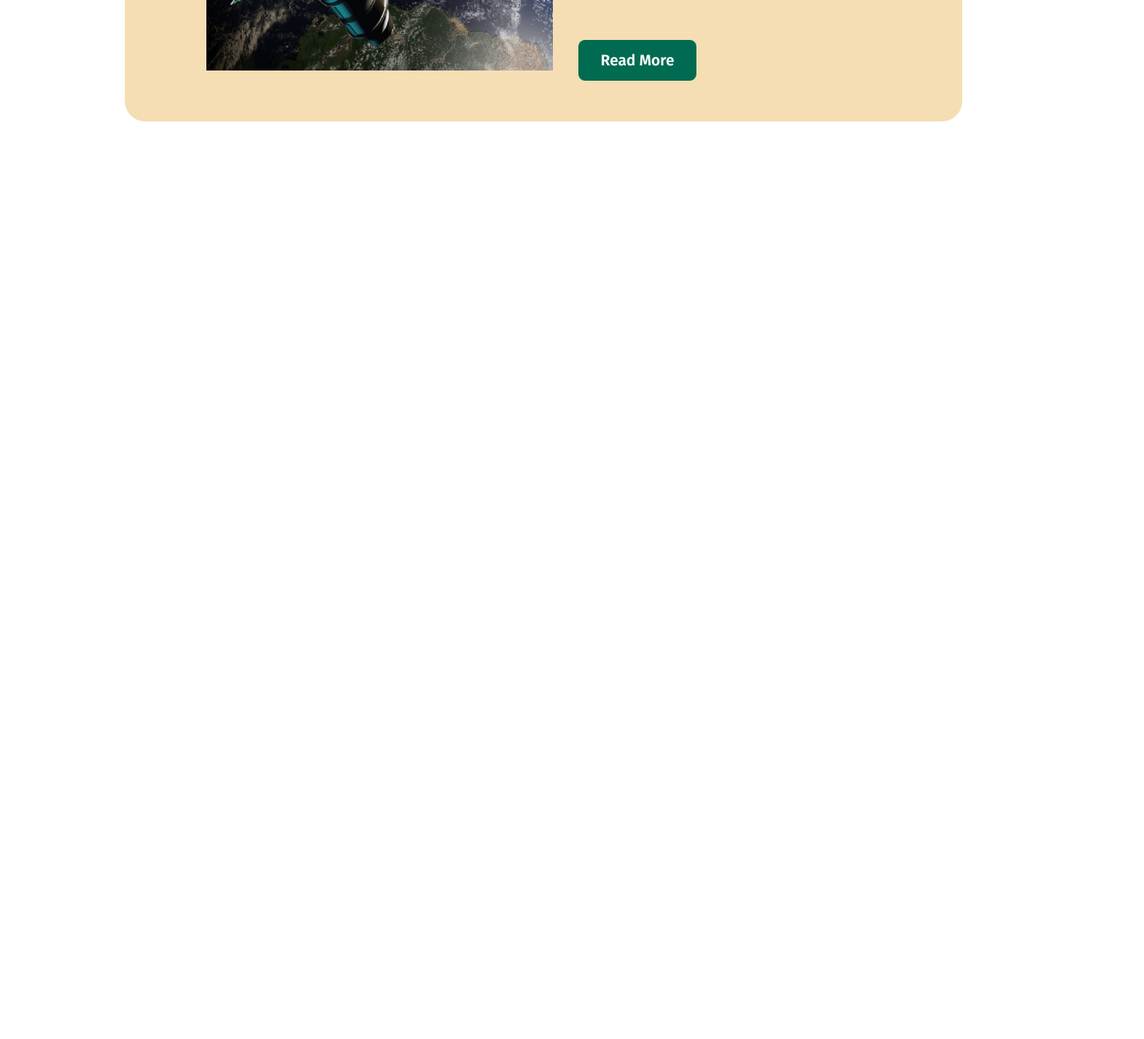
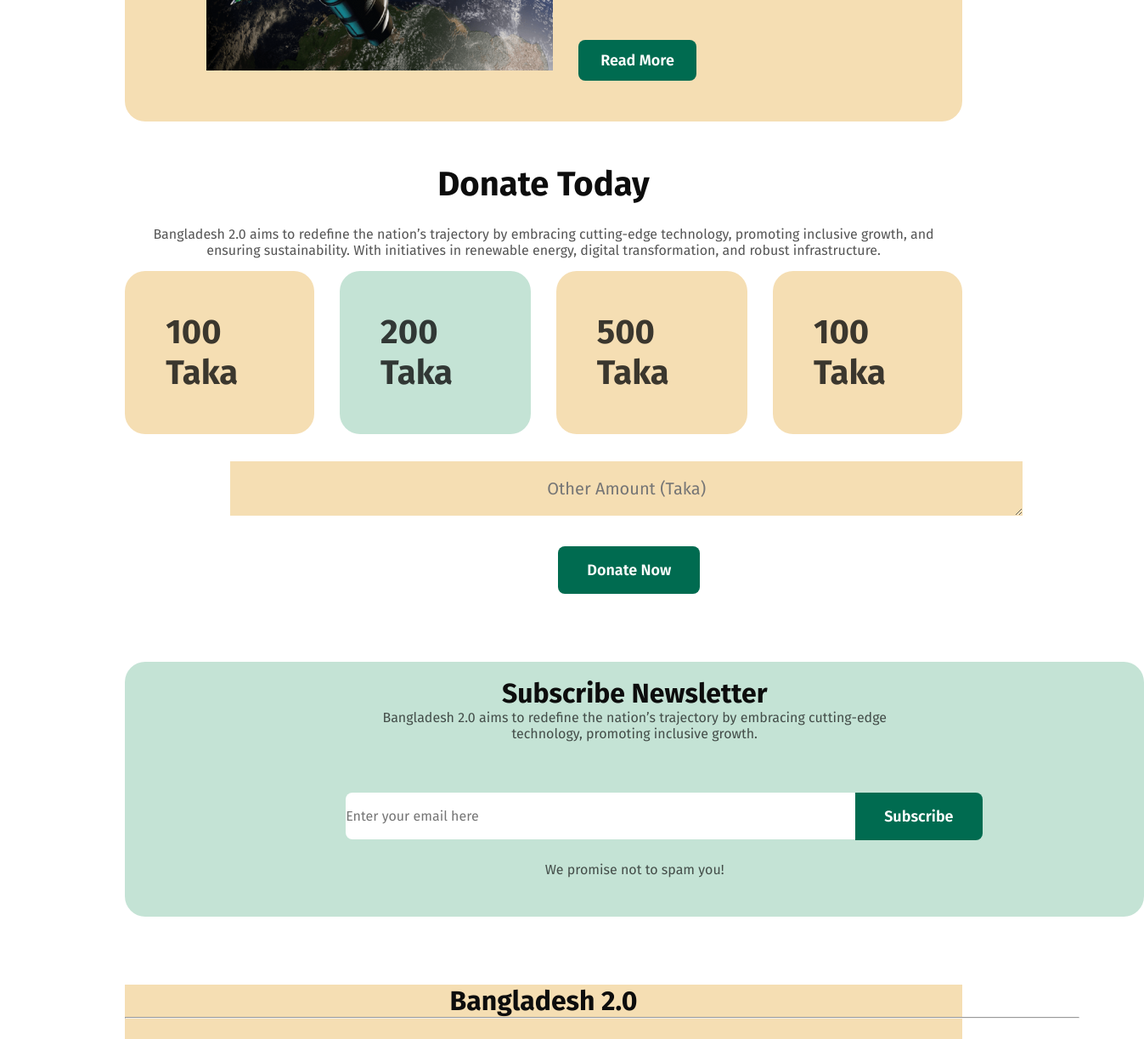
Before and after one commit to rukaiyatasnim/BANGLADESH-2.0, a plain HTML site: page index.html in a window 1280 px wide. Shown: the part 3392-4615 px from the top of the page at 85% size, 1347 px wide, since content can reach past the window. Before the commit the page ends 3535 px from the top, so only its background shows below. Drawn offline with Linux system fonts and the light colour scheme; a web font is replaced by a local one.

Commit message:
Newsletter Part

```diff
--- a/index.html
+++ b/index.html
@@ -225,6 +225,59 @@
        </div>
       <!-- Recent News End -->
 
-    <footer></footer>
+
+      <!-- Donate Part Start -->
+      <div class="Donate">
+         <div class="Donate-header">
+        <h1 class="donate-head">Donate Today</h1>
+        <div class="donate-text">Bangladesh 2.0 aims to redefine the nation’s trajectory by embracing cutting-edge technology, promoting inclusive growth, and ensuring sustainability. With initiatives in renewable energy, digital transformation, and robust infrastructure.</div>
+       </div>
+       <div class="donate-boxes">
+        <div class="donate-box1">100 Taka</div>
+        <div class="donate-box1" style="background-color: hsla(152,35%,83%,1);">200 Taka</div>
+        <div class="donate-box1">500 Taka</div>
+        <div class="donate-box1">100 Taka</div>
+       </div>
+
+       <div class="text-part">
+        <textarea class="text-line" name="" id="" rows="1" cols="75"  placeholder="Other Amount (Taka)"></textarea>
+
+         <button class="donate-btn">Donate Now</button>
+       </div>
+
+
+      </div>
+       <!-- Donate part End -->
+
+       <!-- NewsTeller Part Start -->
+        <div class="Newsletter">
+            <div class="main-letter">
+                <div class="main-head-newsletter">
+                    <h1 class="header-newsletter">Subscribe Newsletter</h1>
+                    <p class="text-newsletter">Bangladesh 2.0 aims to redefine the nation’s trajectory by embracing cutting-edge <br/> technology, promoting inclusive growth.</p>
+                </div>
+                <div class="newsletter-input">
+                    <input class="letter-input" type="email" style="width: 600px;" height="200px" placeholder="Enter your email here">
+                    <div class="newsletter-btn">
+                        <button class="subscribe-btn">Subscribe</button>
+                    </div>
+                </div>
+                 <p class="spam-text">We promise not to spam you!</p>
+            </div>
+        </div>
+       <!-- NewsTeller Part End -->
+    <footer>
+        <div class="foot">
+            <div class="foot-content">
+                <h6 class="foot-head">Bangladesh 2.0</h6>
+            </div>
+            <hr style="width: 1122px; color: hsla(0,0%,5%,0.1);">
+            <div class="tags">
+                <img src="./assets/facebook.png" alt="">
+                <img src="./assets/instagram.png" alt="">
+                <img src="./assets/x.png" alt="">
+            </div>
+        </div>
+    </footer>
   </body>
 </html>
--- a/style.css
+++ b/style.css
@@ -241,7 +241,9 @@
   margin: 0 auto;
   width: 77%;
 }
-.box1 , .box2 , .box3 {
+.box1,
+.box2,
+.box3 {
   margin-top: 15px;
   border-radius: 24px;
   padding: 48px;
@@ -289,3 +291,139 @@
   border: none;
   margin-top: 50px;
 }
+
+.Donate {
+  margin-top: 50px;
+}
+.Donate-header {
+  text-align: center;
+}
+.donate-head {
+  font-weight: 700;
+  font-size: 40px;
+  color: hsla(0, 0%, 5%, 1);
+}
+.donate-text {
+  margin-top: 25px;
+  font-weight: 400;
+  font-size: 16px;
+  color: hsla(0, 0%, 5%, 0.7);
+}
+.donate-boxes {
+  display: flex;
+  gap: 30px;
+}
+.donate-box1 {
+  font-weight: 700;
+  font-size: 40px;
+  color: hsla(0, 0%, 5%, 0.8);
+  border-radius: 16px;
+  margin-top: 15px;
+  border-radius: 24px;
+  padding: 48px;
+  background-color: wheat;
+  display: flex;
+  gap: 30px;
+}
+
+.text-line {
+  margin-top: 32px;
+  margin-left: 124px;
+  padding: 20px 40px;
+  text-align: center;
+  font-weight: 400;
+  font-size: 20px;
+  border: none;
+  background-color: wheat;
+}
+
+.donate-btn {
+  text-align: center;
+  padding: 17px 34px;
+  border: none;
+  border-radius: 8px;
+  font-weight: 600;
+  font-size: 18px;
+  background-color: hsla(165, 100%, 21%, 1);
+  color: hsla(0, 0%, 101%, 1);
+  margin-left: 510px;
+  margin-top: 32px;
+}
+.Newsletter {
+  width: 1200px;
+  height: 300px;
+  background-color: hsla(152, 35%, 83%, 1);
+  padding: 80px, 100px, 80px, 100px;
+  border-radius: 24px;
+  margin: 0 auto;
+  margin-top: 80px;
+  text-align: center;
+}
+.main-letter {
+  margin-top: 80x;
+  text-align: center;
+  padding: 18px 40px;
+}
+.header-newsletter {
+  font-family: 40px;
+  font-weight: 700;
+  color: hsla(0, 0%, 5%, 1);
+}
+.text-newsletter {
+  font-weight: 400;
+  font-size: 16px;
+  color: hsla(0, 0%, 5%, 0.7);
+}
+.newsletter-input {
+  display: flex;
+}
+.letter-input {
+  margin-top: 60px;
+  margin-left: 220px;
+  border: none;
+  border-top-left-radius: 8px;
+  border-bottom-left-radius: 8px;
+  padding: 18px, 40px, 18px, 40px;
+  width: 600px;
+  height: 55px;
+  text-align: start;
+  font-weight: 400;
+  font-size: 16px;
+}
+.subscribe-btn {
+  /* text-align: start; */
+  padding: 17px 34px;
+  border: none;
+  border-top-right-radius: 8px;
+  border-bottom-right-radius: 8px;
+  font-weight: 600;
+  font-size: 18px;
+  background-color: hsla(165, 100%, 21%, 1);
+  color: hsla(0, 0%, 101%, 1);
+  margin-top: 60px;
+}
+.spam-text {
+  margin-top: 25px;
+  font-weight: 400;
+  font-size: 16px;
+  color: hsla(0, 0%, 5%, 0.7);
+}
+.foot {
+  margin-top: 80px;
+  width: 100%;
+  text-align: center;
+  padding: 50px, 160px, 50px, 160px;
+  background-color: wheat;
+}
+.foot-head {
+  font-weight: 700;
+  font-size: 32px;
+  color: hsla(0, 0%, 5%, 1);
+}
+.tags {
+  display: flex;
+  justify-content: center;
+  align-items: center;
+  gap: 20px;
+  margin-top: 30px;
+}
```
